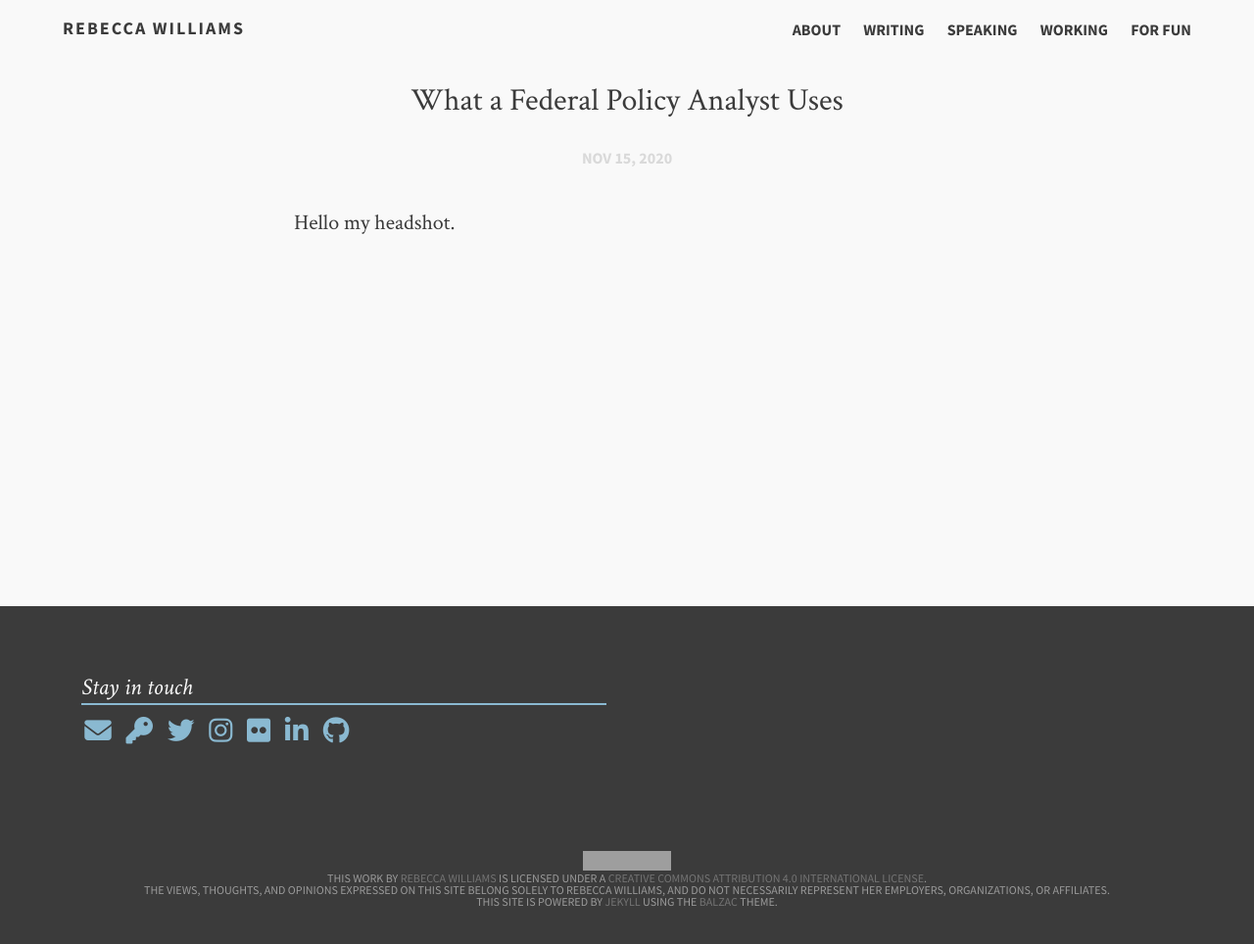
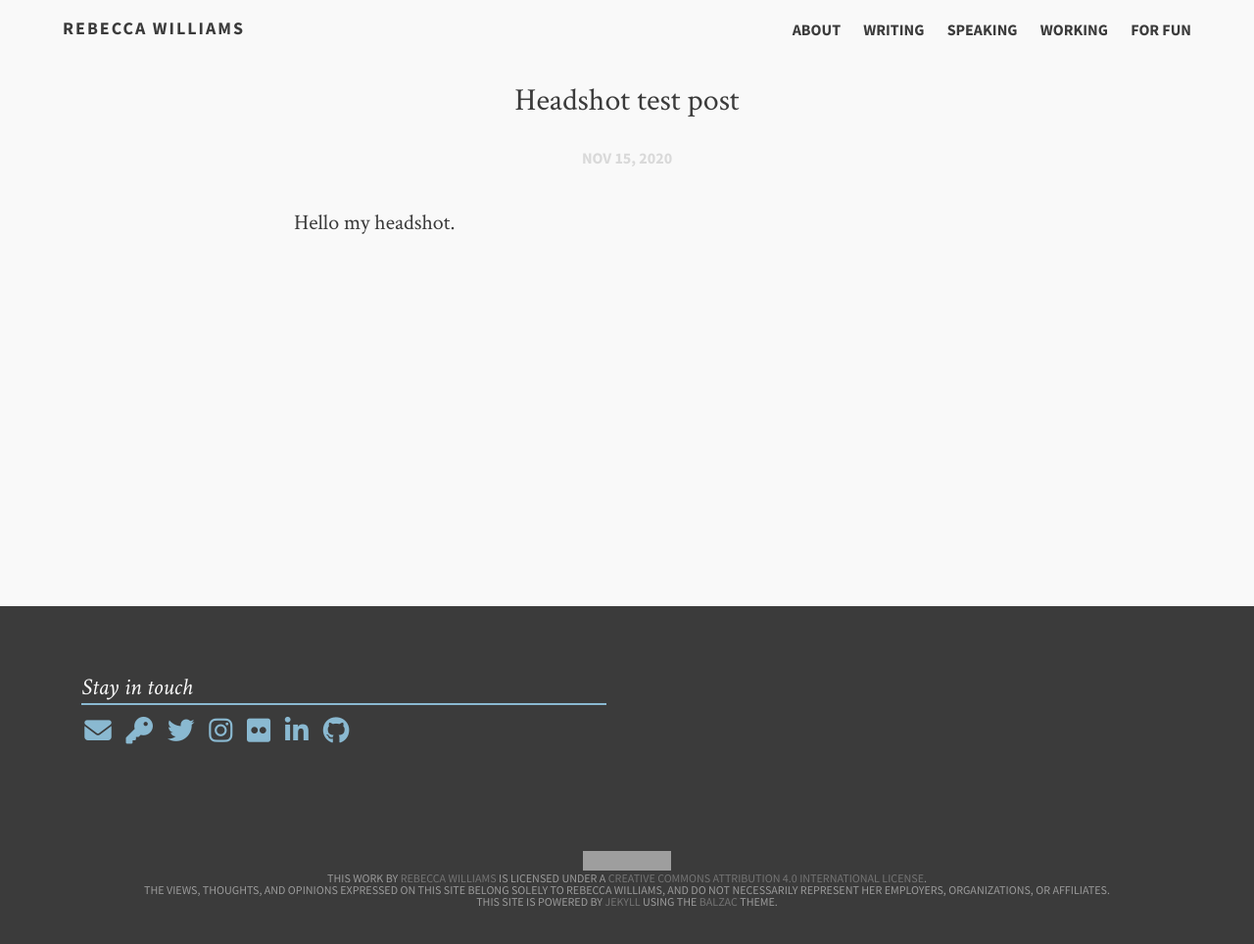
Before and after one commit to rebeccawilliams/rebeccawilliams.us, a Jekyll site: the page built from _posts/2020-11-15-Headshot.md, in a window 1280 px wide. Shown: the whole page at 98% size. Built offline with Jekyll 4.4.1, drawn with Linux system fonts in a browser that asks for light colours; nearby versions of some CDN libraries; grey boxes are pictures that could not be loaded.

Commit message:
Update 2020-11-15-Headshot.md

```diff
--- a/_posts/2020-11-15-Headshot.md
+++ b/_posts/2020-11-15-Headshot.md
@@ -1,6 +1,6 @@
 ---
 layout: post
-title: What a Federal Policy Analyst Uses
+title: Headshot test post
 thumbnail: /images/head.jpg
 ---
 
```
